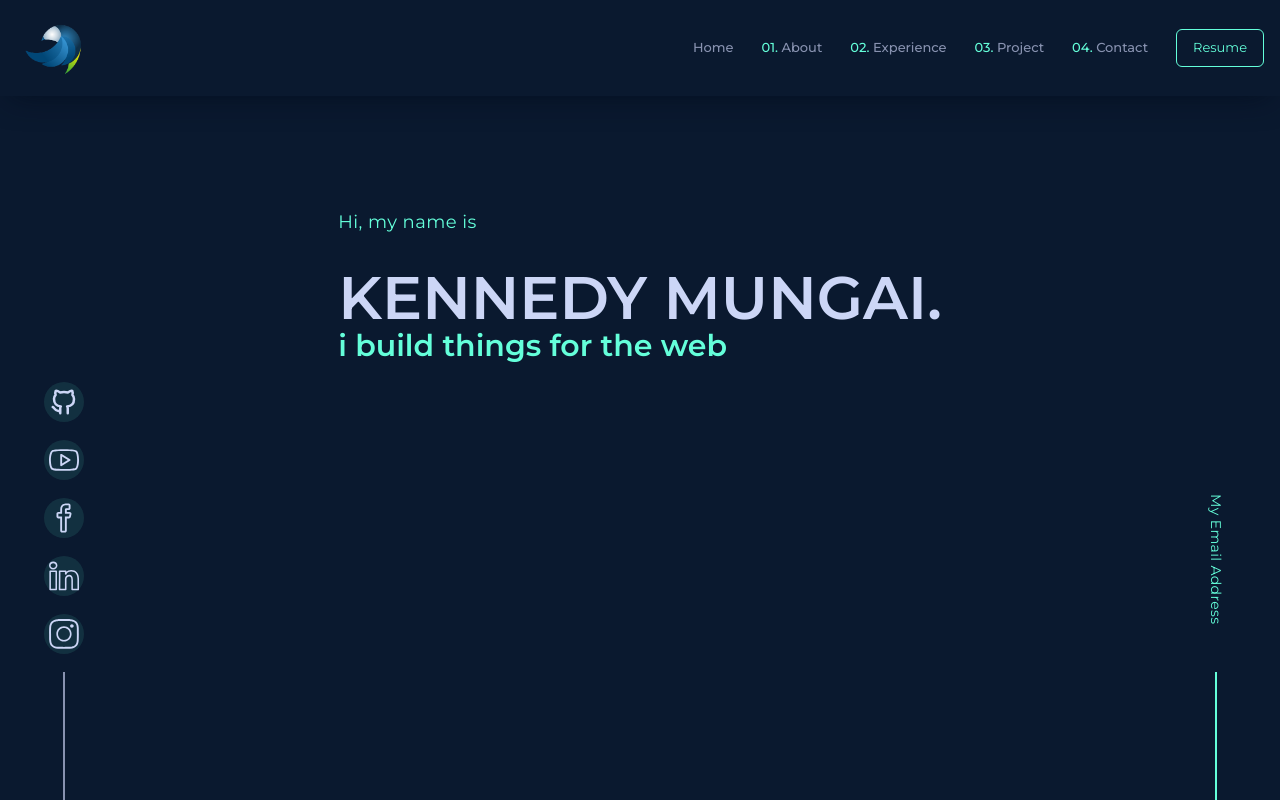
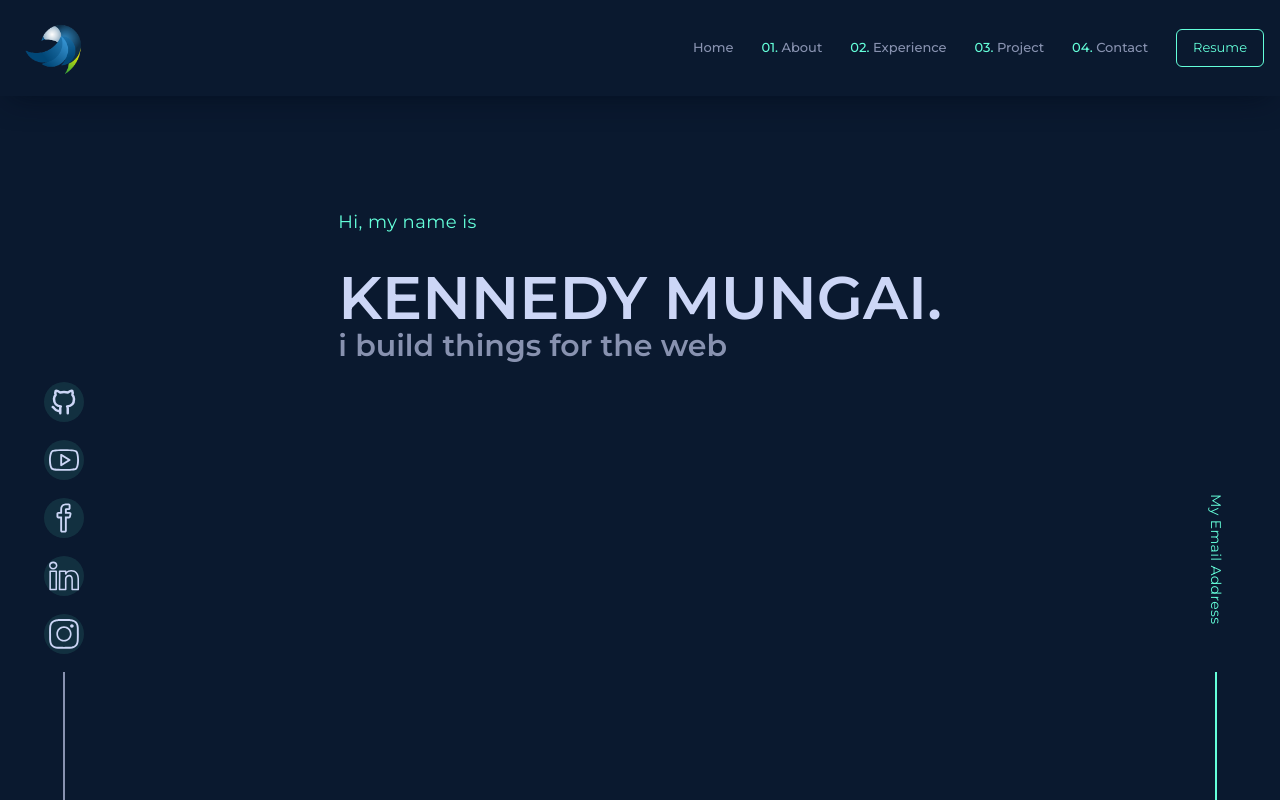
Before and after one commit to KennedyMungai/portfolio_with_framer_motion, a Next.js app: page / in a window 1280 px wide. Built offline with nearby package versions, Linux system fonts and the light colour scheme.

Commit message:
Gave the subtext a color of text black

```diff
--- a/src/components/MainContent/Middle.tsx
+++ b/src/components/MainContent/Middle.tsx
@@ -24,7 +24,7 @@ const Middle = (props: Props) => {
 				className='text-4xl lg:text-6xl font-semibold flex flex-col uppercase'
 			>
 				Kennedy Mungai.
-				<span className='text-textGreen text-3xl lowercase'>
+				<span className='text-textDark text-3xl lowercase'>
 					I build things for the web
 				</span>
 			</motion.h1>
```
